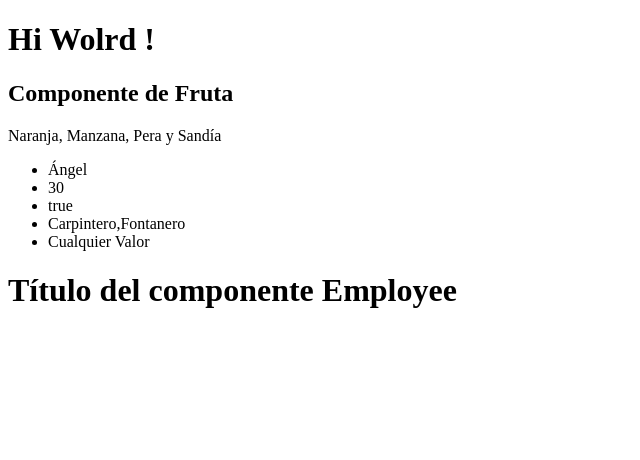
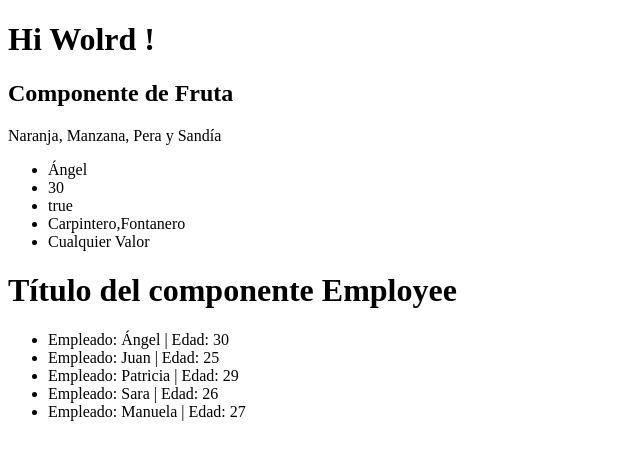
Before and after one commit to angelherce/udemy-angular-01, an Angular app in the folder curso-angular-01/: page / in a window 1280 px wide. Shown: the top 460 px of the page, without its empty margins (0-640 px from the left). Built offline with nearby package versions, Linux system fonts and the light colour scheme.

Commit message:
Sección 04: V021 - Crear clases, modelos de datos y objetos - Se ha creado el model Employee con las propiedades name y age - Se han creado varios objetos a partir del modelo creado y se han mostrado en la plantilla HTML

```diff
--- a/curso-angular-01/src/app/components/employee/employee.component.html
+++ b/curso-angular-01/src/app/components/employee/employee.component.html
@@ -1 +1,8 @@
 <h1>{{title}}</h1>
+<ul>
+   <li> Empleado: {{employee[0].getName()}} | Edad: {{employee[0].getAge()}}</li>
+   <li> Empleado: {{employee[1].getName()}} | Edad: {{employee[1].getAge()}}</li>
+   <li> Empleado: {{employee[2].getName()}} | Edad: {{employee[2].getAge()}}</li>
+   <li> Empleado: {{employee[3].getName()}} | Edad: {{employee[3].getAge()}}</li>
+   <li> Empleado: {{employee[4].getName()}} | Edad: {{employee[4].getAge()}}</li>
+</ul>
--- a/curso-angular-01/src/app/components/employee/employee.component.ts
+++ b/curso-angular-01/src/app/components/employee/employee.component.ts
@@ -1,4 +1,5 @@
 import { Component } from '@angular/core';
+import { Employee } from './employee';
 
 @Component({
    selector: 'employee',
@@ -6,4 +7,14 @@ import { Component } from '@angular/core';
 })
 export class EmployeeComponent{
    public title: string = 'Título del componente Employee';
+   public employee: Array<Employee>;
+
+   public constructor() {
+      this.employee = [];
+      this.employee.push( new Employee( 'Ángel', 30 ) );
+      this.employee.push( new Employee( 'Juan', 25 ) );
+      this.employee.push( new Employee( 'Patricia', 29 ) );
+      this.employee.push( new Employee( 'Sara', 26 ) );
+      this.employee.push( new Employee( 'Manuela', 27 ) );
+   }
 }
--- /dev/null
+++ b/curso-angular-01/src/app/components/employee/employee.ts
@@ -0,0 +1,33 @@
+export class Employee{
+   /*
+   private name: string;
+   private age: number;
+
+   constructor( ) {
+      this.name = 'Ángel';
+      this.age = 30;
+   }
+   */
+
+   public constructor(
+      private name: string,
+      private age: number
+   ) {}
+
+   public setName( name: string ): void{
+      this.name = name;
+   }
+
+   public getName(): string{
+      return this.name;
+   }
+
+   public setAge( age: number ): void{
+      this.age = age;
+   }
+
+   public getAge(): number{
+      return this.age;
+   }
+
+}
```
